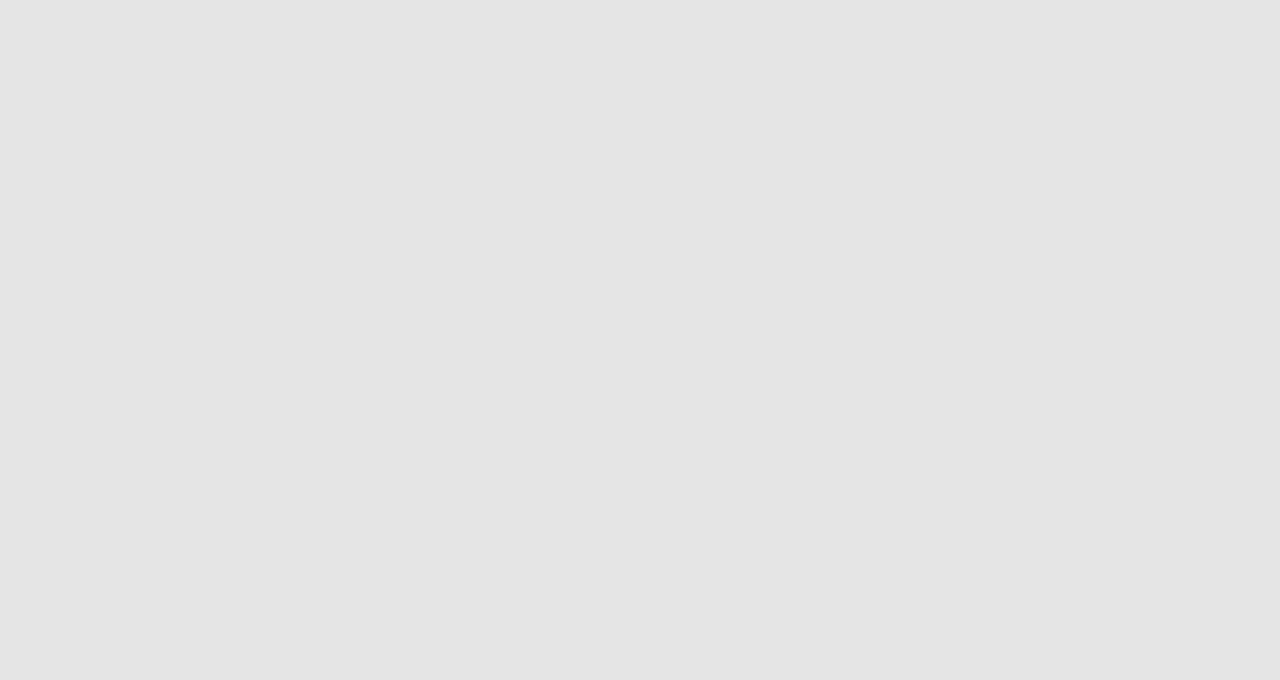
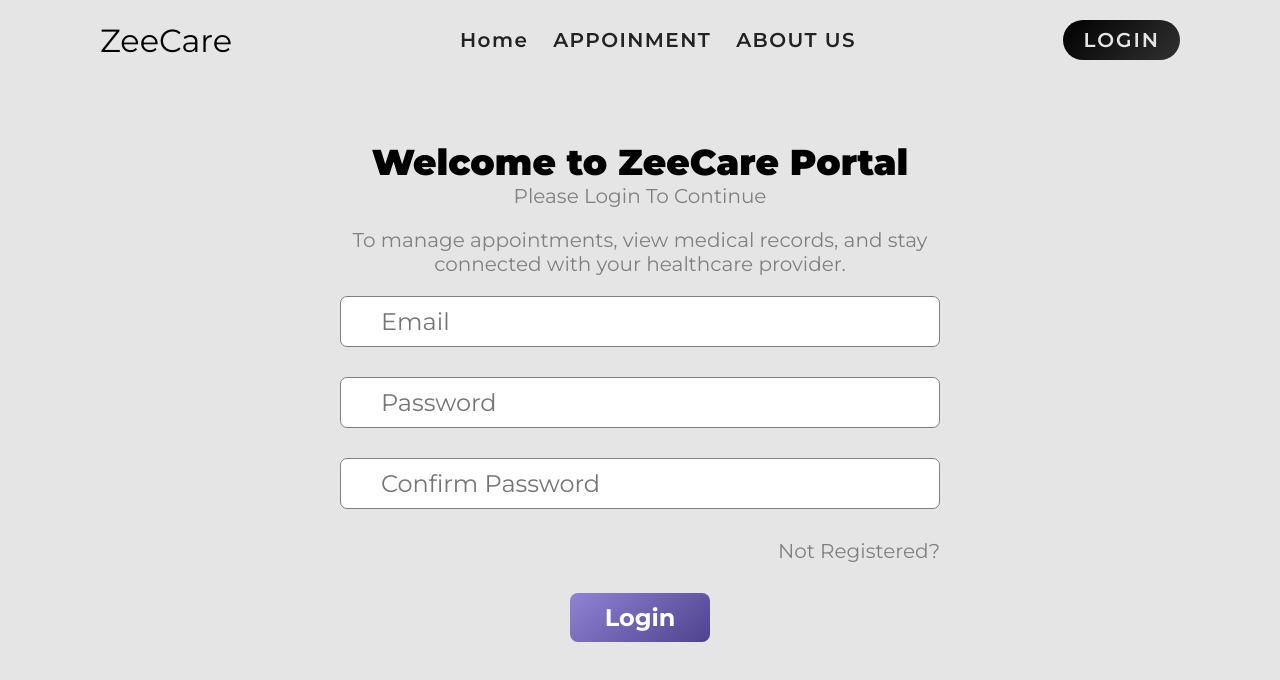
Before and after one commit to Shubham8468/Hospital_Management_System_Frontend, a React app: page /login in a window 1280 px wide. Shown: the top 680 px of the page. Built offline with nearby package versions, Linux system fonts and the light colour scheme; no server answers; the HTML template or start-up script is replaced by a standard one.

Commit message:
Add Navbar component and enhance authentication handling in App and Login pages

```diff
--- a/src/App.jsx
+++ b/src/App.jsx
@@ -1,4 +1,4 @@
-import React from "react";
+import React, { useContext, useEffect } from "react";
 import "./App.css";
 import { BrowserRouter as Router, Routes, Route } from "react-router-dom";
 import Appointment from "./pages/Appointment";
@@ -8,11 +8,34 @@ import Login from "./pages/Login";
 import Home from "./pages/Home";
 import { ToastProvider } from "./components/Toast/ToastContext";
 import ToastContainer from "./components/Toast/Toast";
+import Navbar from "../src/components/Navbar"
+import axios from "axios";
+import { Context } from "./main";
 
 const App = () => {
+  const {isAuthenticated,setIsAuthenticated,setUser}=useContext(Context);
+  useEffect(()=>{
+    const fetchUser=async ()=>{
+      try{
+        const response = await axios.get("http://localhost:4800/api/v1/user/patient/me",{
+          withCredentials:true
+        });
+        setIsAuthenticated(true),
+        setUser(response.data.user);// here we store user data that are comes from backend
+
+      }catch(error){
+        setIsAuthenticated(false);
+        setUser({})
+
+      }
+    }
+    fetchUser();
+  },[isAuthenticated]) // jb bhi isAuth ki value change ho to ye run kre
+
   return (
     <ToastProvider>
       <Router>
+        <Navbar/>
         <Routes>
           <Route path="/" element={<Home />} />
           <Route path="/appointment" element={<Appointment />} />
--- a/src/components/MessageForm.jsx
+++ b/src/components/MessageForm.jsx
@@ -52,7 +52,7 @@ const handleMessage=async (e)=>{
                     </div>
                     <div>
                     <input type="email" placeholder="Email" value={email} onChange={(e)=>setEmail(e.target.value)}/>
-                    <input type="number" placeholder="Phone Number" value={phone} onChange={(e)=>setPhone(e.target.value)}/>
+                    <input type="number" placeholder="Phone number must be exactly 10 digits. " value={phone} onChange={(e)=>setPhone(e.target.value)}/>
                 </div>
                 <textarea rows={7} placeholder="Message"
                  value={message} onChange={(e)=>setMessage(e.target.value)}
--- /dev/null
+++ b/src/components/Navbar.jsx
@@ -0,0 +1,49 @@
+import React, { useContext, useState } from "react";
+import { useToast } from "./Toast/ToastContext";
+import axios from "axios";
+import { useNavigate, Link } from "react-router-dom";
+import { Context } from "../main";
+const Navbar = () => {
+    const toast = useToast();
+    const [show, setShow] = useState(false)
+    //How to get Auth from main.jsx
+    const { isAuthenticated, setIsAuthenticated } = useContext(Context)
+    const navigateTp = useNavigate();
+    //Handle Logout
+    const handelLogout = async () => {
+        try {
+            const resp = await axios.get("http://localhost:4800/api/v1/user/patient/logout", {
+                withCredentials: true
+            });
+            toast.success(resp.data?.message);
+            setIsAuthenticated(false);
+
+        } catch (error) {
+            toast.error(error.response?.data?.message || "Failed To Logout User!")
+        }
+
+
+    }
+    //For Login
+    const gotologin = () => {
+        navigateTp("/login")
+    }
+    return (
+        <nav className="container">
+            <div className="logo " onClick={()=>navigateTp("/")}>ZeeCare</div>
+            <div className={show ? "navLinks showmenu" : "navLinks"}>
+                <div className="links">
+                    <Link to={"/"}>Home</Link>
+                    <Link to={"/appointment"}>APPOINMENT</Link>
+                    <Link to={"/aboutus"}>ABOUT US</Link>
+                </div>
+                { isAuthenticated ? (<button className="logoutBtn btn" onClick={() => handelLogout()}>LOGOUT</button>) :
+                    (<button className="logoutBtn btn" onClick={gotologin}>LOGIN</button>)}
+
+            </div>
+
+        </nav>
+    )
+}
+
+export default Navbar;
--- a/src/pages/Login.jsx
+++ b/src/pages/Login.jsx
@@ -1,7 +1,59 @@
-import React from "react";
-const Login=()=>{
+import React, { useContext, useState } from "react";
+import { Context } from "../main";
+import {  useNavigate } from "react-router-dom";
+import { useToast } from "../components/Toast/ToastContext";
+import axios from "axios";
+
+const Login = () => {
+    const { isAuthenticated, setIsAuthenticated } = useContext(Context);
+    const toast = useToast();
+
+    const [email, setEmail] = useState("");
+    const [password, setPassword] = useState("");
+    const [confirmPassword, setConfirmPassword] = useState("");
+    const navigateTp = useNavigate();
+
+
+    const handelLogin = async (e) => {
+        e.preventDefault();
+        if (isAuthenticated) {
+            return <navigateTp to={"/"} />
+        }
+        try{
+            const response= await axios.post("http://localhost:4800/api/v1/user/patient/login",{
+                email,password,confirmPassword,role:"Patient"
+            },{
+                withCredentials:true ,
+                headers:{"Context-Type":"application/json"}
+            })
+            toast.success(response.data?.message);
+            //after this we re derdicter to user Home page
+            navigateTp("/")
+
+        }catch(error){
+            toast.error(error.response.data.message)
+        }
+
+    }
+
     return (
-        <div>   </div>
+        <div className="container form-component login-form">
+            <h1>Welcome to ZeeCare Portal</h1>
+
+            <p>Please Login To Continue</p>
+            <p> To manage appointments, view medical records, and stay connected with your healthcare provider.</p>
+            <form onSubmit={handelLogin}>
+                <input type="text" value={email} placeholder="Email" onChange={(e) => setEmail(e.target.value)}></input>
+                <input type="password" value={password} placeholder="Password" onChange={(e) => setPassword(e.target.value)}></input>
+                <input type="Password" value={confirmPassword} placeholder="Confirm Password" onChange={(e) => setConfirmPassword(e.target.value)}></input>
+                <div style={{ gap: "10px", justifyContent: "flex-end", flexDirection: "row" }}>
+                    <p style={{ marginBottom: 0 }} onClick={() => navigateTp("/register")}>Not Registered?</p>
+                </div>
+                <div style={{ justifyContent: "center", alignItems: "center" }}>
+                    <button type="submit">Login</button>
+                </div>
+            </form>
+        </div>
     )
 }
 
--- a/vite.config.js
+++ b/vite.config.js
@@ -3,6 +3,8 @@ import react from '@vitejs/plugin-react'
 
 // https://vite.dev/config/
 export default defineConfig({
-
-  plugins: [react() ],
+  plugins: [react()],
+  server: {
+    middlewareMode: false,
+  },
 })
```
